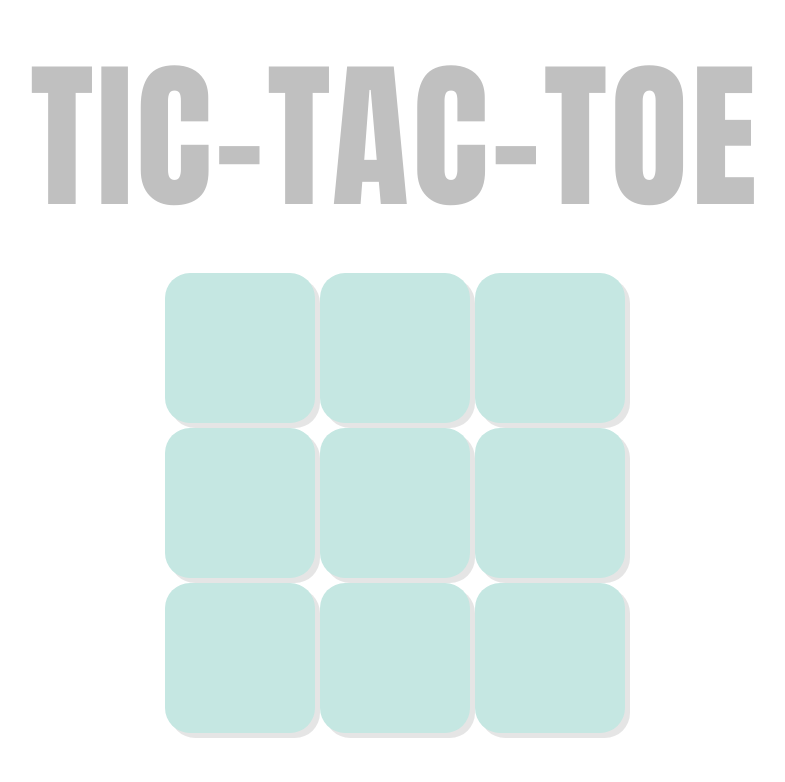
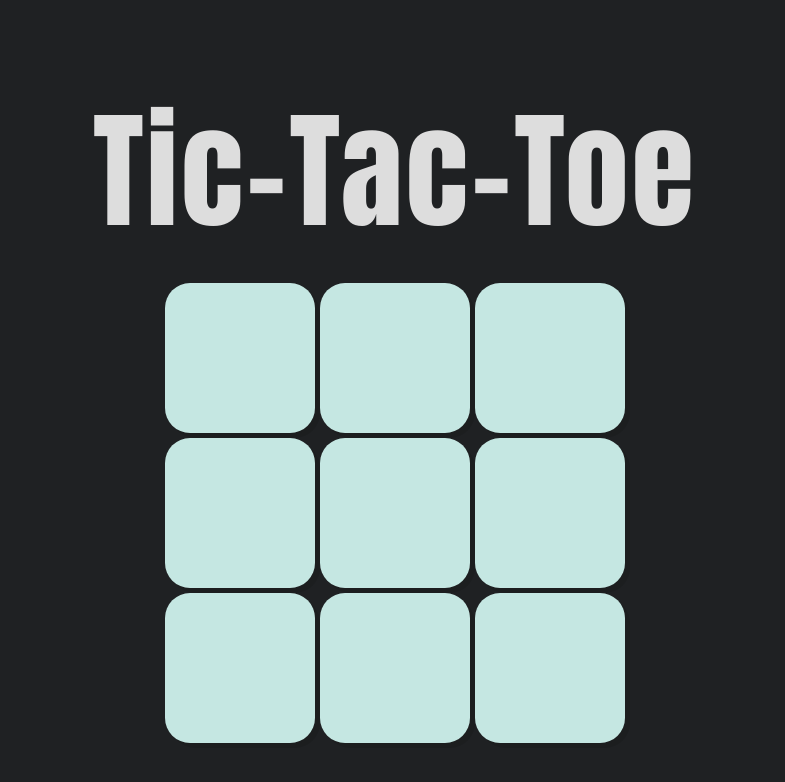
Before and after one commit to StephenHenryJr/tic-tac-toe, a plain HTML site: page index.html in a window 1280 px wide. Shown: the whole page, without its empty margins (245-1030 px from the left). Drawn offline with Linux system fonts and the light colour scheme.

Commit message:
Changed header font size

```diff
--- a/index.html
+++ b/index.html
@@ -11,7 +11,7 @@
 
 <body>
     <div class="container">
-        <h1>TIC-TAC-TOE</h1>
+        <h1>Tic-Tac-Toe</h1>
         <div class="board" id="board">
             <div class="cell" data-cell></div>
             <div class="cell" data-cell></div>
--- a/style.css
+++ b/style.css
@@ -22,12 +22,16 @@ html {
 .container {
     width: 100vw;
     height: 100vh;
+    background-color: #1f2123;
+    display: flex;
+    flex-direction: column;
+    justify-content: center;
 }
 
 h1 {
     padding: 1rem;
-    font-size: 10rem;
-    color: silver;
+    font-size: 8rem;
+    color: rgb(221, 221, 221);
 }
 
 /************************** Board Styles **************************/
```
Also changed, not shown: 1 other file.
